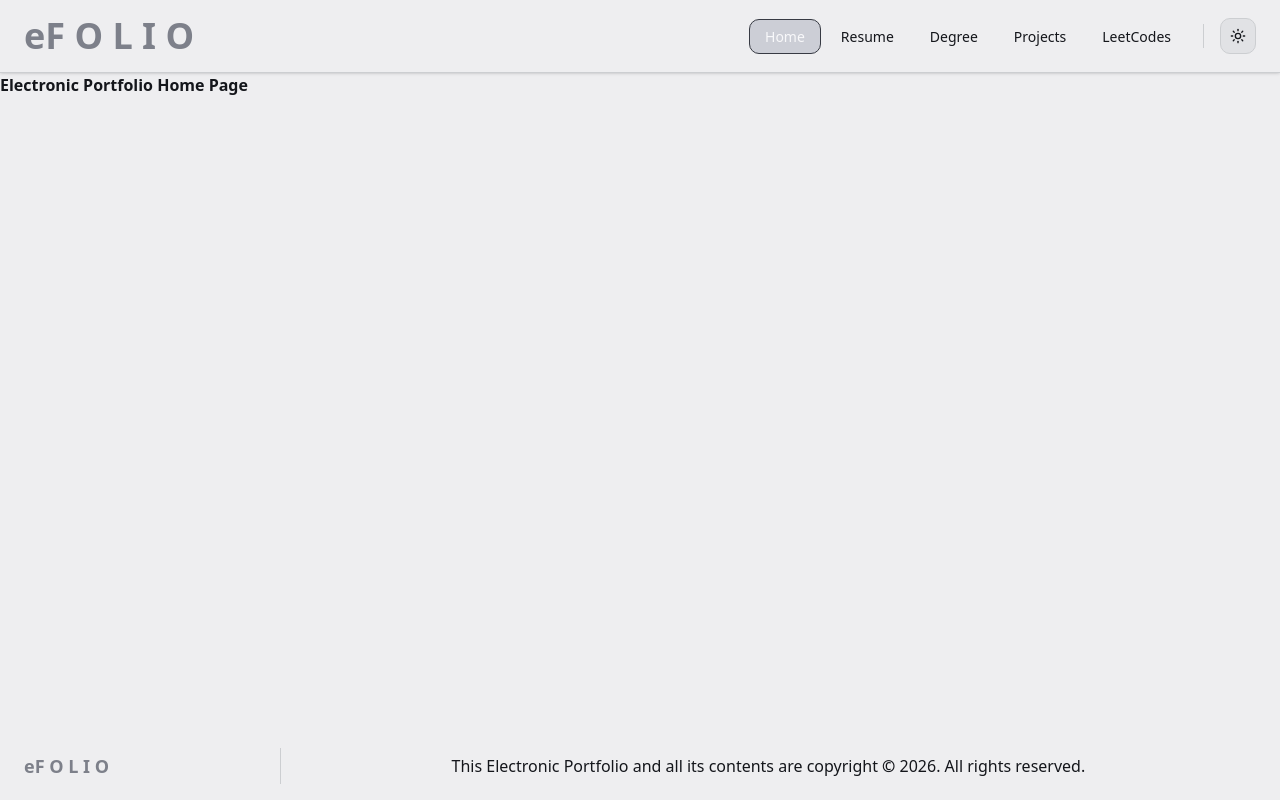
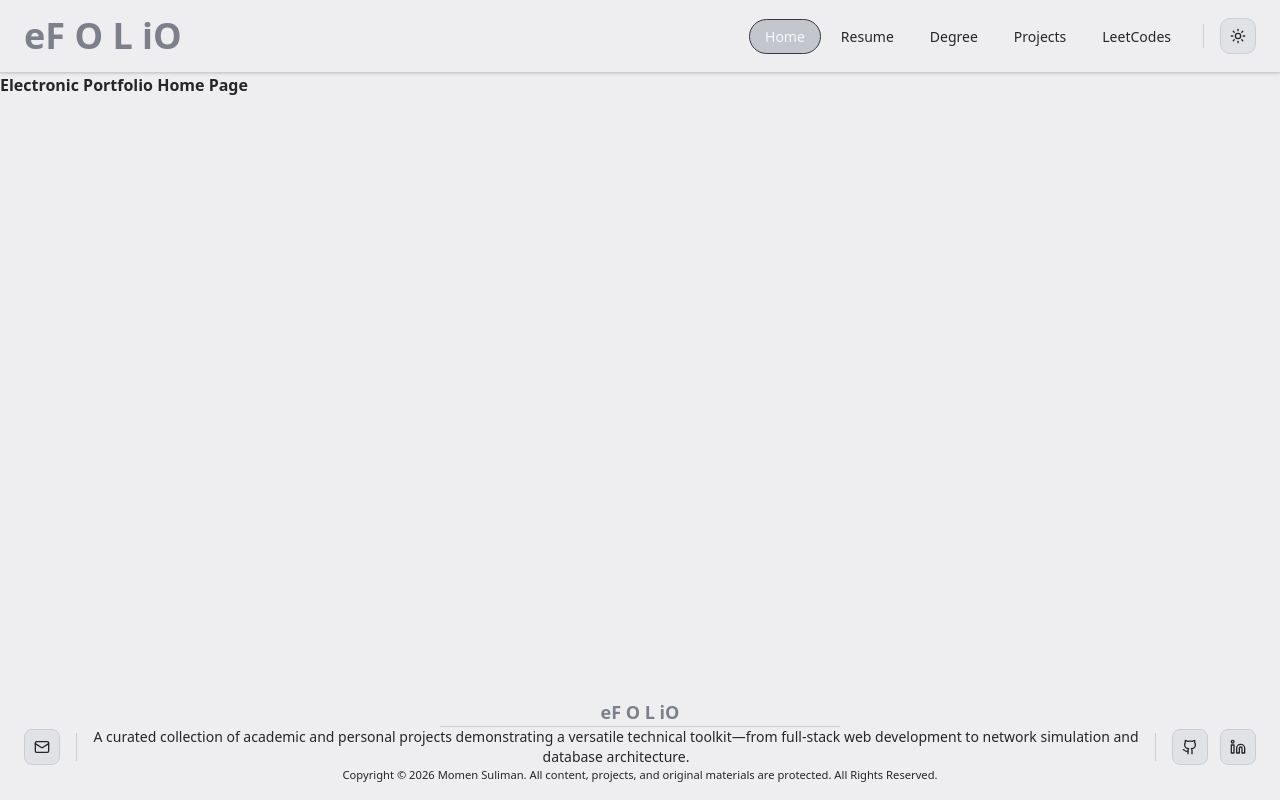
Before and after one commit to Momen-Suliman/eFOLiO, a Next.js app: page / in a window 1280 px wide. Built offline with nearby package versions, Linux system fonts and the light colour scheme.

Commit message:
A working Shell.

```diff
--- a/app/globals.css
+++ b/app/globals.css
@@ -49,7 +49,7 @@
 :root {
   --radius: 0.625rem;
   --background: oklch(0.95 0.002 270);
-  --foreground: oklch(0.2 0.01 270);
+  --foreground: oklch(26.941% 0.00369 286.034);
   --card: oklch(0.97 0.002 270);
   --card-foreground: oklch(0.2 0.01 270);
   --popover: oklch(0.97 0.002 270);
@@ -65,7 +65,7 @@
   --destructive: oklch(0.577 0.245 27.325);
   --border: oklch(0.85 0.005 270);
   --input: oklch(0.85 0.005 270);
-  --ring: oklch(75.84% 0.02054 273.152);
+  --ring: oklch(70.666% 0.0195 272.216);
   --logo: oklch(0.6 0.015 270);
   --chart-1: oklch(0.646 0.222 41.116);
   --chart-2: oklch(0.6 0.118 184.704);
@@ -83,7 +83,7 @@
 }
 
 .dark {
-  --background: oklch(0.18 0.02 250);
+  --background: oklch(18.0% 0.00878 264.361);
   --foreground: oklch(88.581% 0.01171 252.265);
   --card: oklch(0.22 0.025 250);
   --card-foreground: oklch(0.93 0.01 250);
--- a/app/layout.tsx
+++ b/app/layout.tsx
@@ -1,6 +1,6 @@
 import type { Metadata } from "next";
 import { Geist, Geist_Mono } from "next/font/google";
-import { motion } from "framer-motion";
+
 import Header from "@/components/Header";
 import Footer from "@/components/Footer";
 import "./globals.css";
--- a/components/Footer.tsx
+++ b/components/Footer.tsx
@@ -1,24 +1,70 @@
 "use client";
 import Link from "next/link";
-import { use, useState } from "react";
+import { Github, Linkedin, Mail, Check } from "lucide-react";
+import { useState } from "react";
 import { motion } from "framer-motion";
 import { usePathname } from "next/navigation";
 import { NavigationMenu, NavigationMenuItem, NavigationMenuList } from "./ui/navigation-menu";
 
 function Footer(){
     const currentYear = new Date().getFullYear();
+    const email = "somemail@gmail.com";
+    const [copied, setCopied] = useState(false);
+    const socialLinks = [
+        { icon: Github, label: "GitHub", href: "https://github.com/yourusername" },
+        { icon: Linkedin, label: "LinkedIn", href: "https://linkedin.com/in/yourusername" },
+    ];
+
+    const copyEmail = () => {
+        navigator.clipboard.writeText(email).then(() => {
+            setCopied(true);
+            setTimeout(() => setCopied(false), 3000);
+        })};
+
     return(
         <motion.footer initial={{ y: 100, opacity: 0 }} animate={{ y: 0, opacity: 1 }} transition={{ duration: 0.7, ease: "easeOut" }}>
             <div className="container mx-auto px-6 py-4">
-                <div className="flex items-center justify-between">
+                <div className="flex flex-col items-center justify-between">
                     <Link href="/" className="group">
                         <h1 className="text-lg font-bold text-logo transition-colors hover:text-primary">
-                            eF O L I O
+                            eF O L iO
                         </h1>
                     </Link>
-                    <div className="h-9 w-px bg-border"></div>
-                    <p>This Electronic Portfolio and all its contents are copyright <b>©</b> {currentYear}. All rights reserved.</p>
-                    <p></p>
+                    <div className="h-px w-100 bg-border"></div>
+                    <div className="flex items-center gap-4">
+                        <div>
+                            <button onClick={copyEmail} className="flex h-9 w-9 items-center justify-center cursor-pointer rounded-md border border-border bg-secondary/50 transition-colors hover:bg-accent hover:border-accent-foreground/20 disabled:opacity-50"
+                                aria-label="Copy email to clipboard"
+                                title={copied ? "Copied!" : email}
+                            >
+                                {copied ? (
+                                    <Check className="h-4 w-4 text-green-500" />
+                                ) : (
+                                    <Mail className="h-4 w-4 text-foreground" />
+                                )}</button>
+                        </div>
+                        <div className="h-7 w-px bg-border"></div>
+                        <p className="text-sm text-center">A curated collection of academic and personal projects demonstrating a versatile technical toolkit—from full-stack web development to network simulation and database architecture.</p>
+                        <div className="h-7 w-px bg-border"></div>
+                        <div className="flex gap-3">
+                            {socialLinks.map((social) => {
+                                const Icon = social.icon;
+                                return (
+                                    <a
+                                        key={social.label}
+                                        href={social.href}
+                                        target="_blank"
+                                        rel="noopener noreferrer"
+                                        className="flex h-9 w-9 items-center justify-center rounded-md border border-border bg-secondary/50 transition-colors hover:bg-accent hover:border-accent-foreground/20 disabled:opacity-50"
+                                        aria-label={social.label}
+                                    >
+                                        <Icon className="h-4 w-4 text-foreground" />
+                                    </a>
+                                );
+                            })}
+                        </div>
+                    </div>
+                    <p className="text-[0.70rem] text-center">Copyright © {currentYear} Momen Suliman. All content, projects, and original materials are protected. All Rights Reserved.</p>
                 </div>
             </div>
         </motion.footer>
--- a/components/Header.tsx
+++ b/components/Header.tsx
@@ -51,7 +51,7 @@ function Header(){
                     {/* Logo/Brand */}
                     <Link href="/" className="group">
                         <h1 className="text-4xl font-bold text-logo transition-colors hover:text-primary">
-                            eF O L I O
+                            eF O L iO
                         </h1>
                     </Link>
 
@@ -82,7 +82,7 @@ function Header(){
                                                 {isActive && (
                                                     <motion.div
                                                         layoutId="active-pill"
-                                                        className="absolute cursor-pointer inset-0 rounded-lg bg-ring/50 border border-primary"
+                                                        className="absolute cursor-pointer inset-0 rounded-2xl bg-ring/50 border border-primary"
                                                         transition={{ type: "spring", stiffness: 380, damping: 30 }}
                                                     />
                                                 )}
@@ -91,7 +91,7 @@ function Header(){
                                                 {hoveredPath === link.href && !isActive && (
                                                     <motion.div
                                                         layoutId="hover-pill"
-                                                        className="absolute cursor-pointer inset-0 rounded-lg bg-accent/50 border border-sidebar-ring"
+                                                        className="absolute cursor-pointer inset-0 rounded-2xl bg-accent/50 border border-sidebar-ring"
                                                         transition={{ type: "spring", stiffness: 380, damping: 30 }}
                                                     />
                                                 )}
```
Also changed, not shown: components/Logo.tsx (added).
